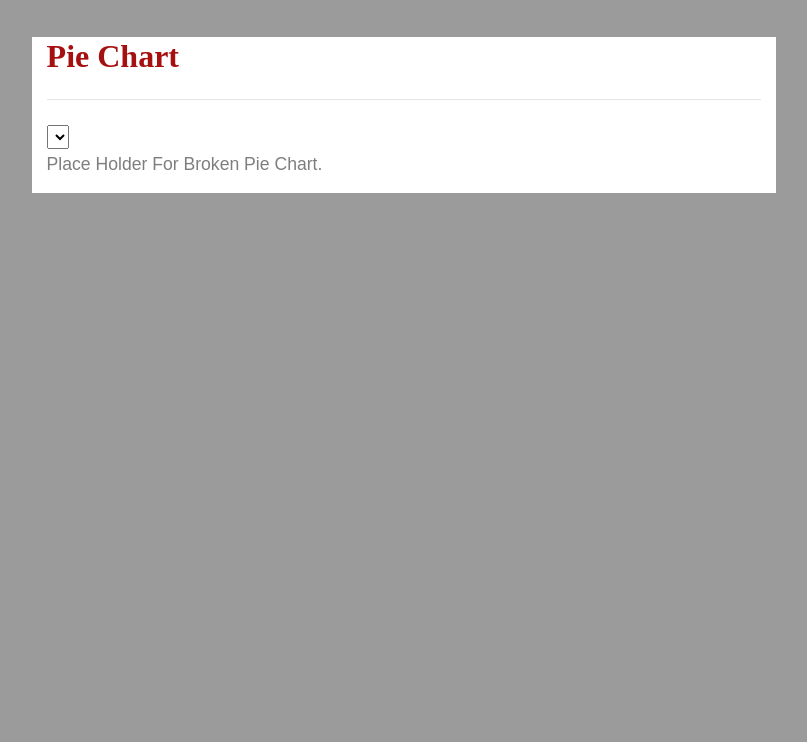
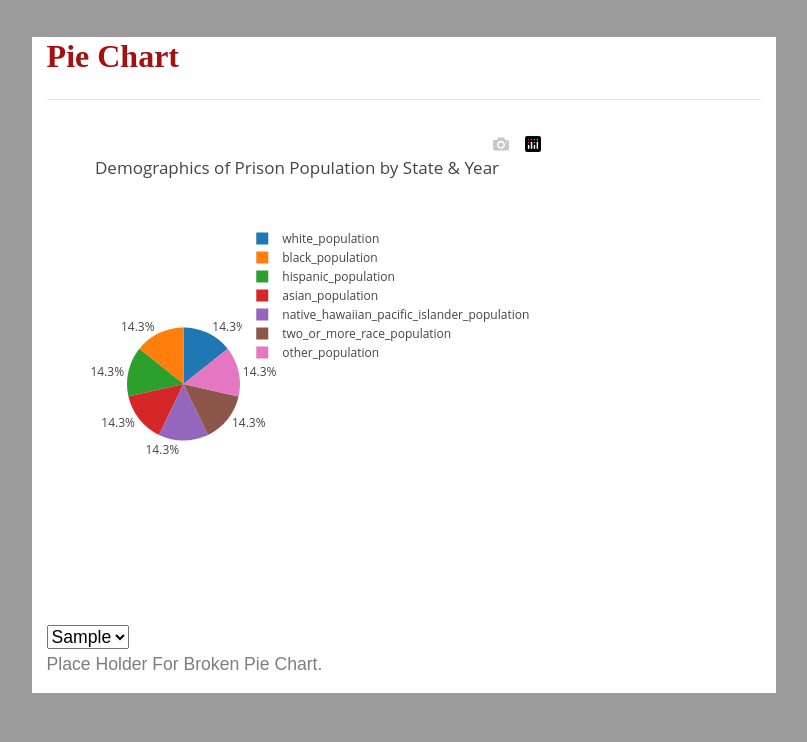
Before and after one commit to Wynndom111/Group-4-Project-2, a Flask app: page /Pie.html in a window 1280 px wide. Shown: the part 58-800 px from the top of the page, without its empty margins (50-857 px from the left). Run offline with Flask 2, Linux system fonts and the light colour scheme; tables that the repository leaves empty hold one stand-in row (Sample ...); lists and menus that the app fills with data are empty; some libraries are stand-ins or nearby versions.

Commit message:
dropdown js3

```diff
--- a/static/app2.js
+++ b/static/app2.js
@@ -10,7 +10,7 @@ function BarChart(stateKey) {
         var white_population = data.map(data => data.white_population)
         var black_population = data.map(data => data.black_population)
         var hispanic_population = data.map(data => data.hispanic_population)
-        var native_american_population = data.map(data => data.hispanic_population)
+        var native_american_population = data.map(data => data.native_american_population)
         var asian_population = data.map(data =>data.asian_population)
         var native_hawaiian_Pacific_islander_population = data.map(data => data.native_hawaiian_Pacific_islander_population)
         var two_or_more_race_population = data.map(data => data.two_or_more_race_population)
--- a/static/app3.js
+++ b/static/app3.js
@@ -1,40 +1,34 @@
 console.log("loaded app3");
 
-function PieChart(stateKey)
-{
+var PieChart = function() {};
+
 d3.json("/PieData").then((data) => {
-            //console.log(data);
-        //Get values to populate chart
-        var white_population = data.map(data => data.white_population)
-        var black_population = data.map(data => data.black_population)
-        var hispanic_population = data.map(data => data.hispanic_population)
-        var native_american_population = data.map(data => data.hispanic_population)
-        var asian_population = data.map(data =>data.asian_population)
-        var native_hawaiian_Pacific_islander_population = data.map(data => data.native_hawaiian_Pacific_islander_population)
-        var two_or_more_race_population = data.map(data => data.two_or_more_race_population)
-        var other_population = data.map(data => data.other_population)
-        values = [white_population,black_population,hispanic_population,asian_population,native_hawaiian_Pacific_islander_population,two_or_more_race_population, other_population]
-        labels = ['white_population','black_population','hispanic_population','asian_population','native_hawaiian_Pacific_islander_population','two_or_more_race_population', 'other_population']
-        var pieData = {
-            values = values,
-            labels = labels,
-            type: "pie"
+    const labels = [
+        'white_population',
+        'black_population',
+        'hispanic_population',
+        'asian_population',
+        'native_hawaiian_pacific_islander_population',
+        'two_or_more_race_population',
+        'other_population',
+    ];
+
+    PieChart = function(stateKey) {
+        let currentData = data.filter(x => x.key === stateKey)[0];
+        if(currentData) {
+            let values = labels.map(label => currentData[label]);
+            var pieLayout = {
+                title: "Demographics of Prison Population by State & Year",
+                width:500,
+                height:500
             }
-        var pieLayout = {
-            title: "Demographics of Prison Population by State & Year"
+            Plotly.newPlot('pie', [{values: values, labels: labels, type: 'pie'}], pieLayout)
+        } else {
+            console.log("stateKey does not exist: " + stateKey);
         }
-    Plotly.newPlot("pie", [pieData], pieLayout);
-    });
     };
 
-
-function initialChart(){
-
-    // grab state selector
     var selector = d3.select("#stateSelect");
-
-    //read json
-    d3.json("/PieData").then((data) => {
 
 
     // populate dropdown with states
@@ -42,17 +36,46 @@ function initialChart(){
     stateKey.forEach((state) => {
         selector.append("option")
             .text(state)
-                .property("value", state);
+            .property("value", state)
     });
+
+    let domSelector = document.getElementById('stateSelect');
+    domSelector.onchange = () => {
+        PieChart(domSelector.value);
+    };
 
     // Get initial state
     var state = stateKey[0];
 
 
     PieChart(state);
-
 });
 
-};
-
-initialChart();
+// function PieChart(stateKey)
+// {
+//     d3.json("/PieData").then((data) => {
+//             //console.log(data);
+//         //Get values to populate chart
+//         var white_population = data.map(data => data.white_population)
+//         var black_population = data.map(data => data.black_population)
+//         var hispanic_population = data.map(data => data.hispanic_population)
+//         var native_american_population = data.map(data => data.native_american_population)
+//         var asian_population = data.map(data =>data.asian_population)
+//         // var native_hawaiian_Pacific_islander_population = data.map(data => data.native_hawaiian_pacific_islander_population)
+//         var two_or_more_race_population = data.map(data => data.two_or_more_race_population)
+//         var other_population = data.map(data => data.other_population)
+//         values = [white_population,black_population,hispanic_population,asian_population/*,native_hawaiian_Pacific_islander_population*/,two_or_more_race_population, other_population]
+//         labels = ['white_population','black_population','hispanic_population','asian_population'/*,'native_hawaiian_Pacific_islander_population'*/,'two_or_more_race_population', 'other_population']
+//         var pieData = {
+//             values : values,
+//             labels : labels,
+//             type: "pie"
+//         }
+//         var pieLayout = {
+//             title: "Demographics of Prison Population by State & Year",
+//             width:500,
+//             height:500
+//         }
+//     Plotly.newPlot("pie", [pieData], pieLayout);
+//     });
+// };
--- a/templates/Line.html
+++ b/templates/Line.html
@@ -59,6 +59,6 @@
     <!-- Plotly  -->
     <script src="https://cdn.plot.ly/plotly-latest.min.js"></script>
     <!-- JS  -->
-    <script type="text/javascript" src="../static/app2.js"></script>
+    <script type="text/javascript" src="/static/app2.js"></script>
 
 </body>
--- a/templates/Pie.html
+++ b/templates/Pie.html
@@ -58,5 +58,5 @@
     <!-- Plotly  -->
     <script src="https://cdn.plot.ly/plotly-latest.min.js"></script>
     <!-- JS  -->
-    <script type="text/javascript" src="../static/app3.js"></script>
+    <script type="text/javascript" src="/static/app3.js"></script>
 </body>
```
Lines whose indentation alone changed are shown as unchanged.
